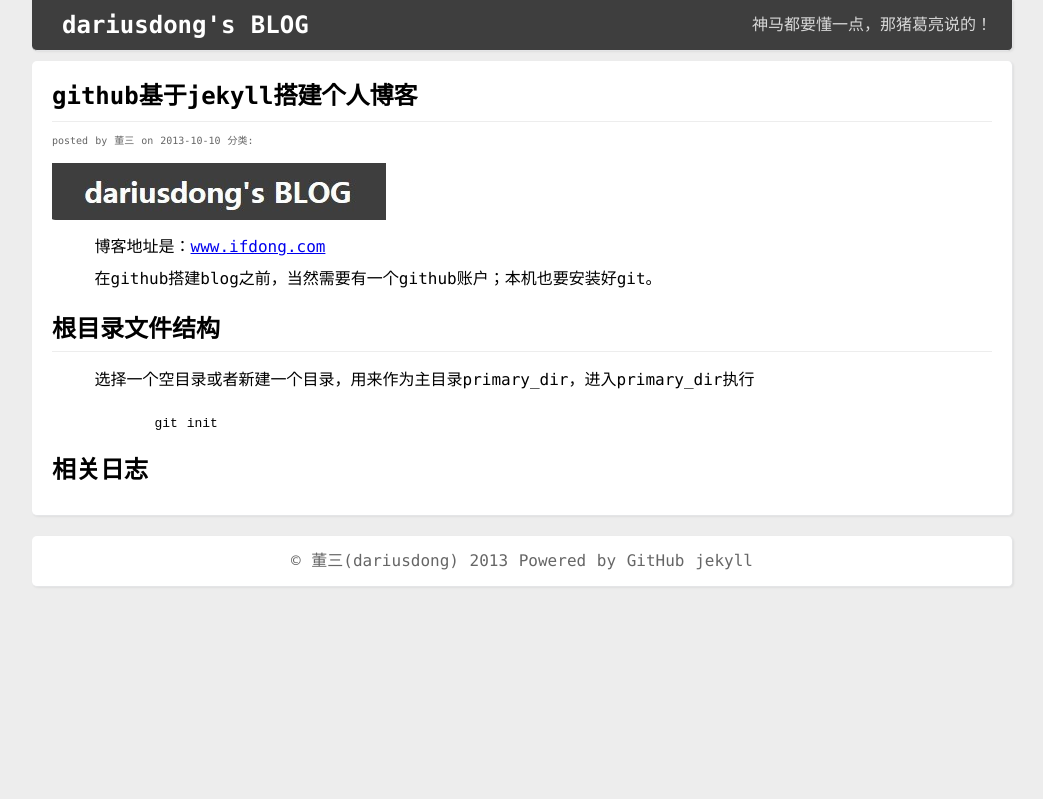
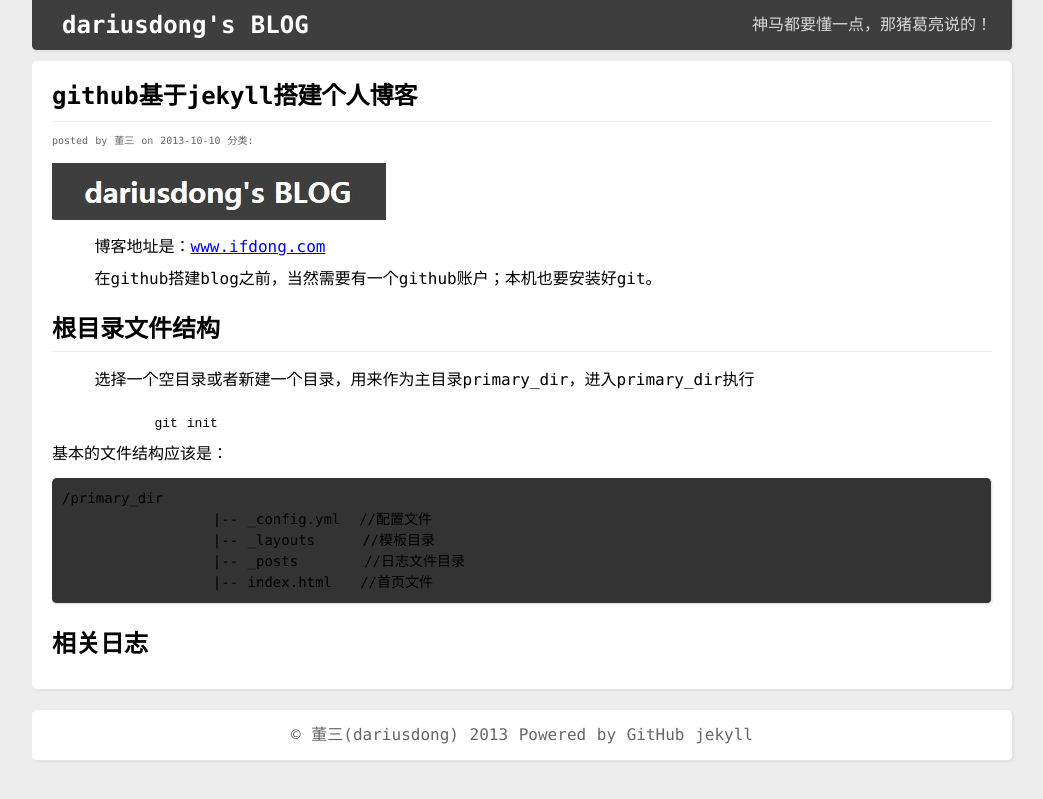
Before and after one commit to dariuskylin/blogs, a Jekyll site: the page built from _posts/2013-10-10-github-jekyll-blog.html, in a window 1280 px wide. Shown: the top 799 px of the page, without its empty margins (118-1161 px from the left). Built offline with Jekyll 4.4.1, drawn with Linux system fonts in a browser that asks for light colours; comment, search, counter and statistics services are not loaded.

Commit message:
new post of github-jekyll-blog

```diff
--- a/_posts/2013-10-10-github-jekyll-blog.html
+++ b/_posts/2013-10-10-github-jekyll-blog.html
@@ -18,3 +18,11 @@ keywords: github,jekyll,blog
 {% highlight php %}
 	git init
 {% endhighlight %}
+<p>基本的文件结构应该是：</p>
+<pre class="prettyprint lang-javascript">
+/primary_dir
+                |-- _config.yml  //配置文件
+                |-- _layouts     //模板目录
+                |-- _posts       //日志文件目录
+                |-- index.html   //首页文件
+</pre>
```
